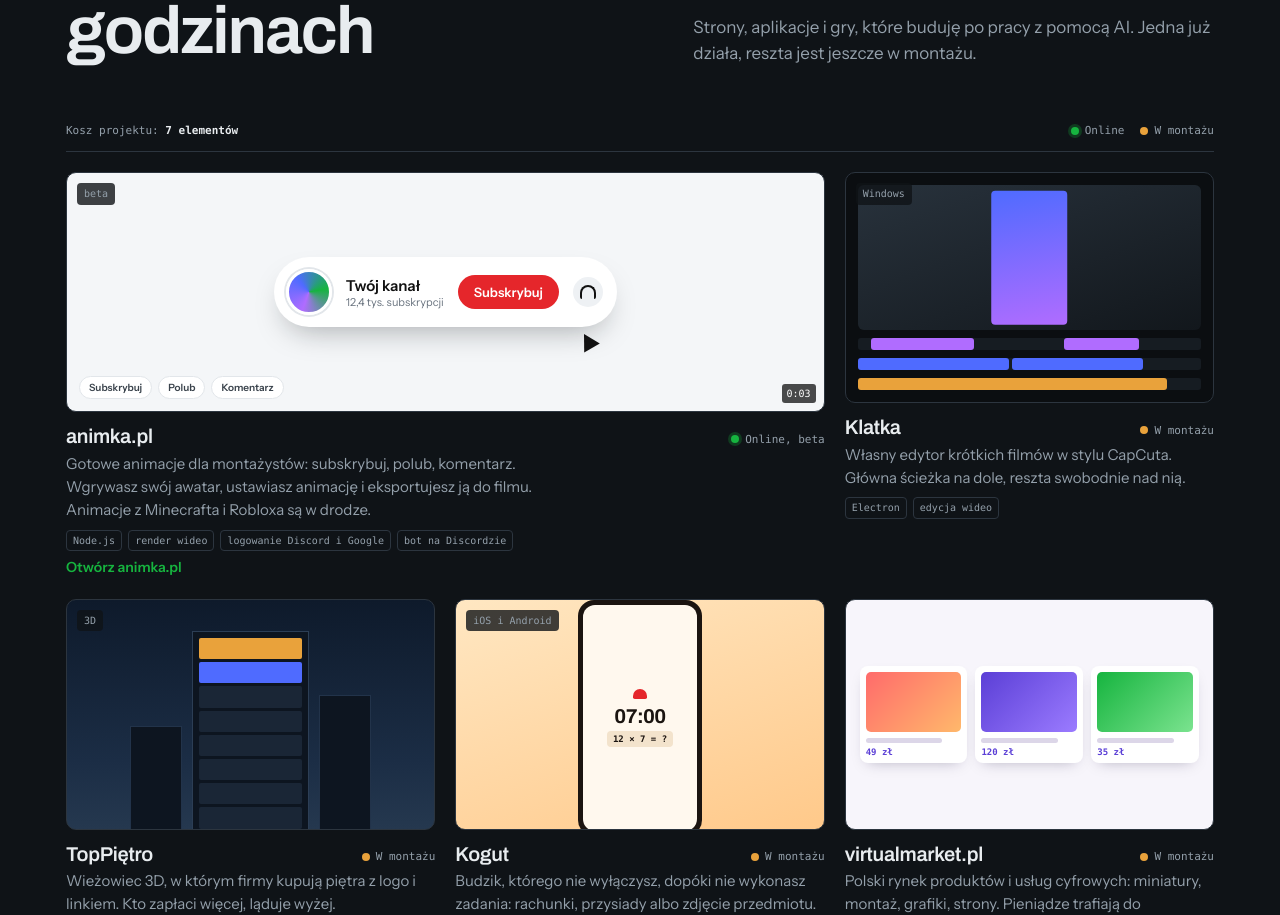
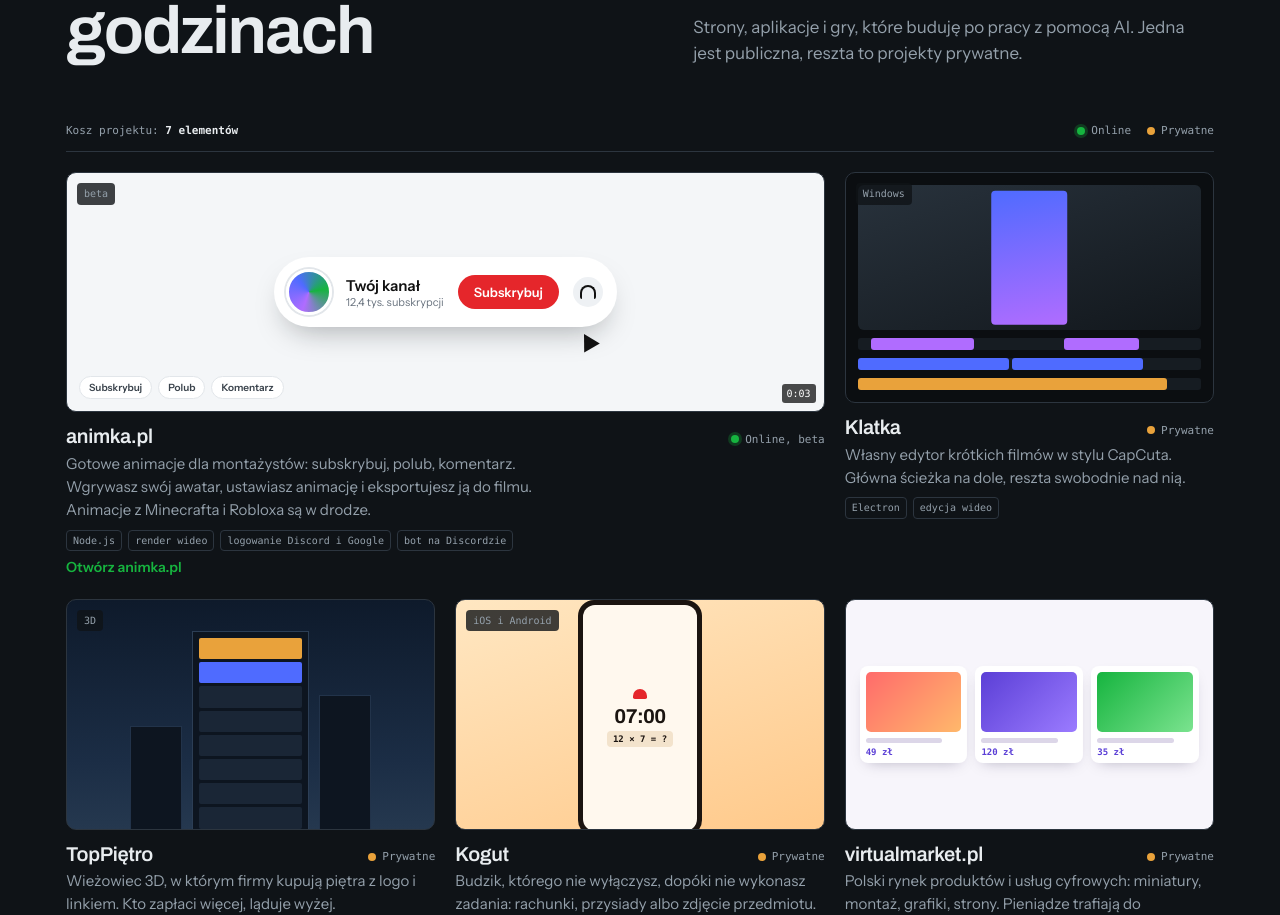
Before and after one commit to lvdvvsk/portfolio, a plain HTML site: page index.html in a window 1280 px wide. Shown: the part 7867-8782 px from the top of the page. Drawn offline with Linux system fonts and the light colour scheme; a web font is replaced by a local one.

Commit message:
Status projektów: Prywatne
Co-Authored-By: Claude Opus 5.5 <noreply@anthropic.com>
Claude-Session: https://claude.ai/code/session_01UjeZQThJYe3LvhGyDfghbg

```diff
--- a/index.html
+++ b/index.html
@@ -621,9 +621,9 @@ a.pj:focus-visible .th{outline:2px solid var(--key);outline-offset:3px}
     <div class="wrap">
       <div class="s-head">
         <h2>Projekty po godzinach</h2>
-        <p>Strony, aplikacje i gry, które buduję po pracy z pomocą AI. Jedna już działa, reszta jest jeszcze w montażu.</p>
+        <p>Strony, aplikacje i gry, które buduję po pracy z pomocą AI. Jedna jest publiczna, reszta to projekty prywatne.</p>
       </div>
-      <div class="bin-head"><span>Kosz projektu: <b>7 elementów</b></span><span class="leg"><span><i class="dot live"></i>Online</span><span><i class="dot wip"></i>W montażu</span></span></div>
+      <div class="bin-head"><span>Kosz projektu: <b>7 elementów</b></span><span class="leg"><span><i class="dot live"></i>Online</span><span><i class="dot wip"></i>Prywatne</span></span></div>
       <div class="bin">
         <a class="pj wide" href="https://animka.pl" target="_blank" rel="noopener">
           <div class="th t-animka" aria-hidden="true"><span class="badge">beta</span><div class="sub"><span class="av"></span><span class="nm">Twój kanał<small>12,4 tys. subskrypcji</small></span><span class="btn-s">Subskrybuj</span><span class="bell"></span></div><span class="cur"></span><span class="chips"><span>Subskrybuj</span><span>Polub</span><span>Komentarz</span></span><span class="dur">0:03</span></div>
@@ -634,37 +634,37 @@ a.pj:focus-visible .th{outline:2px solid var(--key);outline-offset:3px}
         </a>
         <div class="pj">
           <div class="th t-klatka" aria-hidden="true"><span class="badge">Windows</span><div class="mon"></div><div class="trk" style="background:#161C22"><i style="left:4%;width:30%;background:var(--v2)"></i><i style="left:60%;width:22%;background:var(--v2)"></i></div><div class="trk" style="background:#161C22"><i style="left:0;width:44%;background:var(--v1)"></i><i style="left:45%;width:38%;background:var(--v1)"></i></div><div class="trk" style="background:#161C22"><i style="left:0;width:90%;background:var(--a1)"></i></div></div>
-          <div class="meta"><h3>Klatka</h3><span class="st"><i class="dot wip"></i>W montażu</span>
+          <div class="meta"><h3>Klatka</h3><span class="st"><i class="dot wip"></i>Prywatne</span>
             <p>Własny edytor krótkich filmów w stylu CapCuta. Główna ścieżka na dole, reszta swobodnie nad nią.</p>
             <span class="tags"><span>Electron</span><span>edycja wideo</span></span></div>
         </div>
         <div class="pj">
           <div class="th t-top" aria-hidden="true"><span class="badge">3D</span><span class="sm"></span><span class="tw"><i class="on"></i><i class="on2"></i><i></i><i></i><i></i><i></i><i></i><i></i></span><span class="sm" style="height:62%"></span></div>
-          <div class="meta"><h3>TopPiętro</h3><span class="st"><i class="dot wip"></i>W montażu</span>
+          <div class="meta"><h3>TopPiętro</h3><span class="st"><i class="dot wip"></i>Prywatne</span>
             <p>Wieżowiec 3D, w którym firmy kupują piętra z logo i linkiem. Kto zapłaci więcej, ląduje wyżej.</p>
             <span class="tags"><span>3D w przeglądarce</span><span>Stripe</span></span></div>
         </div>
         <div class="pj">
           <div class="th t-kogut" aria-hidden="true"><span class="badge">iOS i Android</span><div class="ph"><div class="sc"><span class="cm"></span><span class="tm">07:00</span><span class="q">12 × 7 = ?</span></div></div></div>
-          <div class="meta"><h3>Kogut</h3><span class="st"><i class="dot wip"></i>W montażu</span>
+          <div class="meta"><h3>Kogut</h3><span class="st"><i class="dot wip"></i>Prywatne</span>
             <p>Budzik, którego nie wyłączysz, dopóki nie wykonasz zadania: rachunki, przysiady albo zdjęcie przedmiotu. Do tego analiza snu.</p>
             <span class="tags"><span>aplikacja mobilna</span><span>kamera</span></span></div>
         </div>
         <div class="pj">
           <div class="th t-vm" aria-hidden="true"><div class="it"><i style="background:linear-gradient(135deg,#FF6B6B,#FFB86B)"></i><b></b><span>49 zł</span></div><div class="it"><i style="background:linear-gradient(135deg,#5B3FD6,#9B7BFF)"></i><b></b><span>120 zł</span></div><div class="it"><i style="background:linear-gradient(135deg,#16B43F,#7BE38F)"></i><b></b><span>35 zł</span></div></div>
-          <div class="meta"><h3>virtualmarket.pl</h3><span class="st"><i class="dot wip"></i>W montażu</span>
+          <div class="meta"><h3>virtualmarket.pl</h3><span class="st"><i class="dot wip"></i>Prywatne</span>
             <p>Polski rynek produktów i usług cyfrowych: miniatury, montaż, grafiki, strony. Pieniądze trafiają do sprzedawcy dopiero po dostarczeniu.</p>
             <span class="tags"><span>marketplace</span><span>płatności</span></span></div>
         </div>
         <div class="pj">
           <div class="th t-cw" aria-hidden="true"><div class="card"><i></i><div><b>Ranga VIP</b><span>Kup teraz</span></div></div></div>
-          <div class="meta"><h3>Cwaniaczki.pl</h3><span class="st"><i class="dot wip"></i>W montażu</span>
+          <div class="meta"><h3>Cwaniaczki.pl</h3><span class="st"><i class="dot wip"></i>Prywatne</span>
             <p>Strona serwera Minecraft ze sklepem i płatnościami online.</p>
             <span class="tags"><span>Stripe</span><span>sklep</span></span></div>
         </div>
         <div class="pj wide">
           <div class="th t-games" aria-hidden="true"><span class="badge">Roblox i Minecraft</span><div class="rb"></div><div class="mc"></div></div>
-          <div class="meta"><h3>Gry i mody</h3><span class="st"><i class="dot wip"></i>W montażu</span>
+          <div class="meta"><h3>Gry i mody</h3><span class="st"><i class="dot wip"></i>Prywatne</span>
             <p>HouseHangout, gra towarzyska na Robloxie, oraz Vanishing Trail, data pack do Minecrafta, w którym każdy blok znika zaraz po zejściu z niego.</p>
             <span class="tags"><span>Roblox Studio</span><span>Lua</span><span>data pack</span></span></div>
         </div>
```
